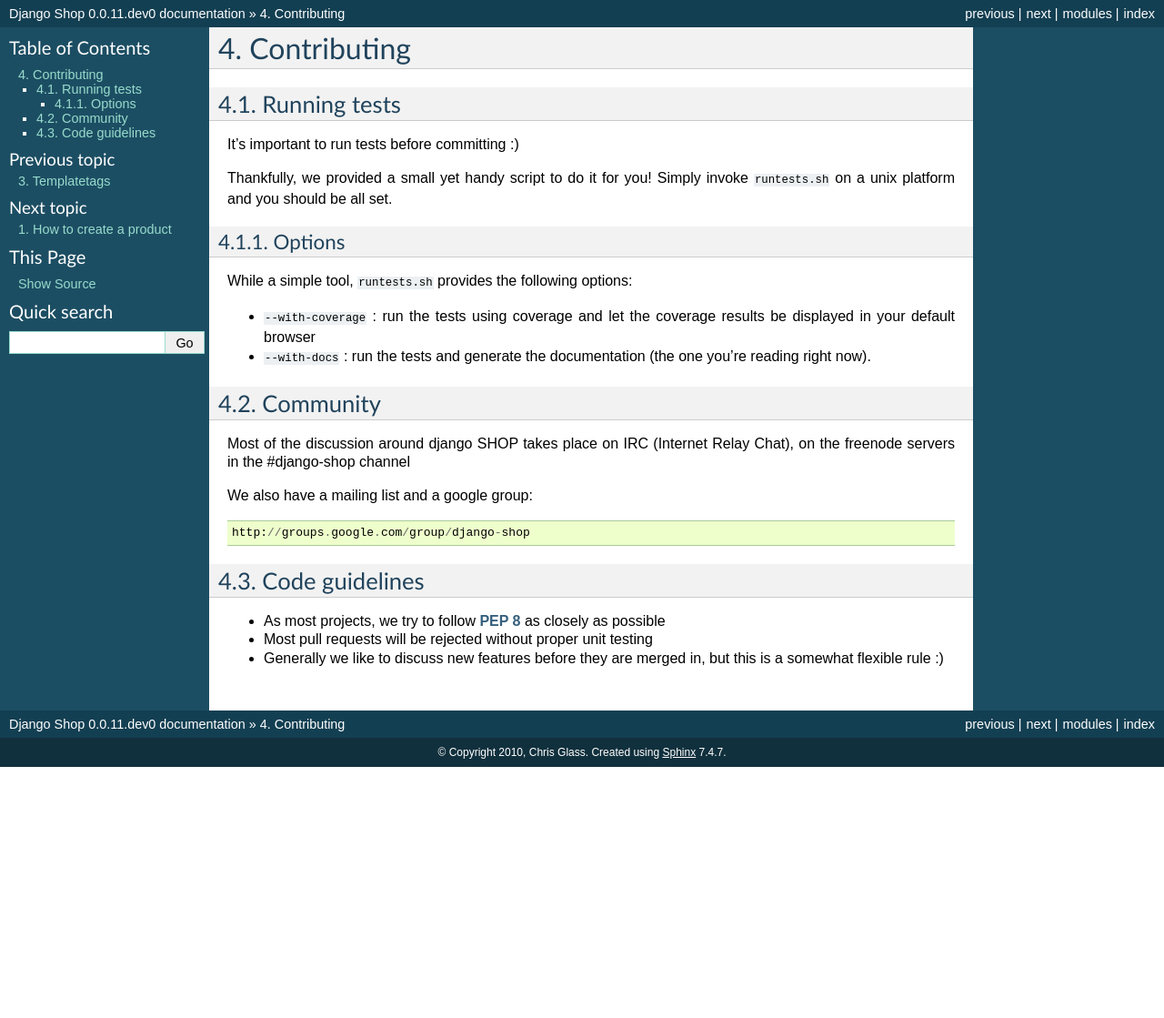
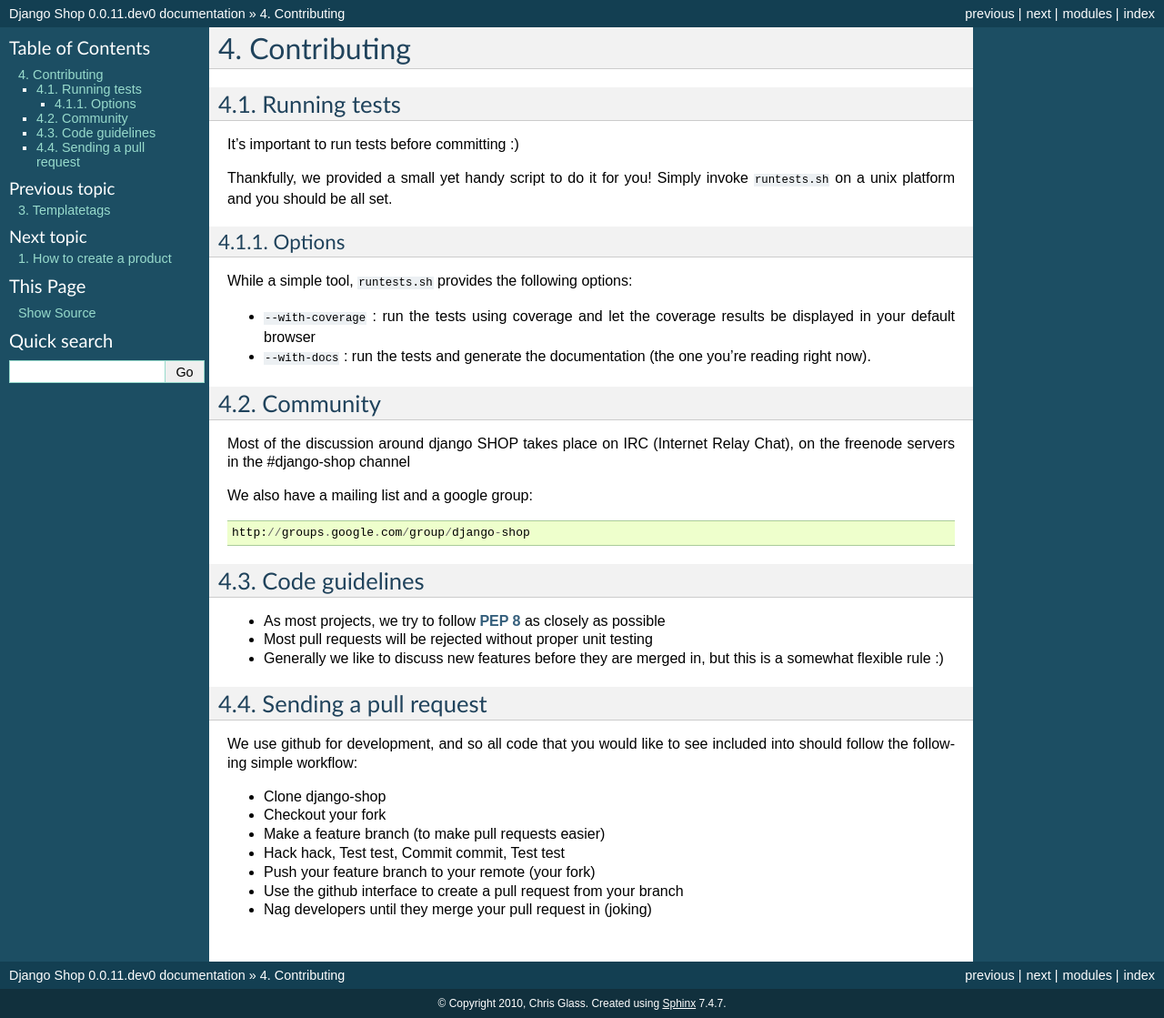
Before and after one commit to zootopia106/django-shop, a Sphinx documentation site: the page built from docs/contributing.rst, in a window 1280 px wide. Shown: the whole page at 91% size. Built offline with Sphinx 7.4.7, drawn with Linux system fonts in a browser that asks for light colours; before the commit the page ends 900 px from its top, so only the background shows below that.

Commit message:
Added documentation on how to properly send code
Since we have had so many pull requests from master branches, here is a little
more documentation on how to submit your code.

```diff
--- a/docs/contributing.rst
+++ b/docs/contributing.rst
@@ -37,3 +37,18 @@
 * Most pull requests will be rejected without proper unit testing
 * Generally we like to discuss new features before they are merged in, but this
   is a somewhat flexible rule :)
+
+
+Sending a pull request
+======================
+
+We use github for development, and so all code that you would like to see
+included into should follow the following simple workflow:
+
+* Clone django-shop
+* Checkout your fork
+* Make a feature branch (to make pull requests easier)
+* Hack hack, Test test, Commit commit, Test test
+* Push your feature branch to your remote (your fork)
+* Use the github interface to create a pull request from your branch
+* Nag developers until they merge your pull request in (joking)
```
